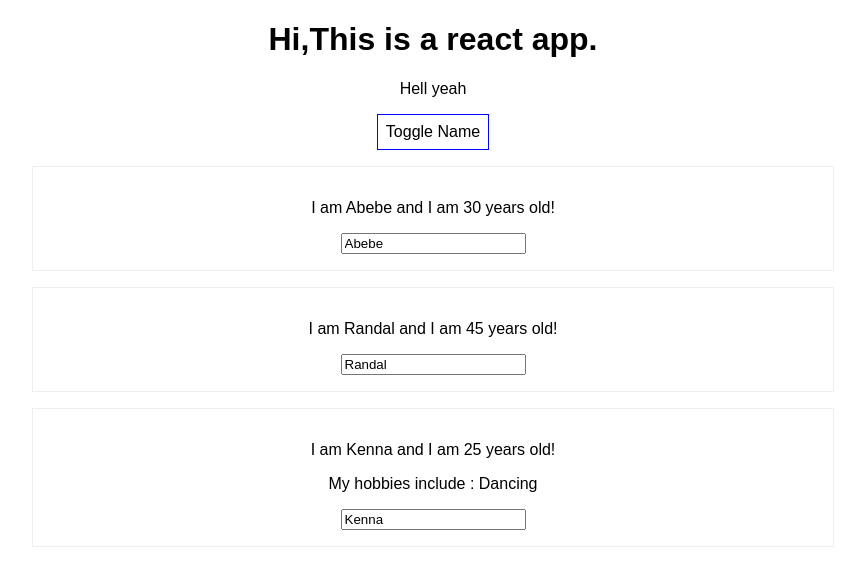
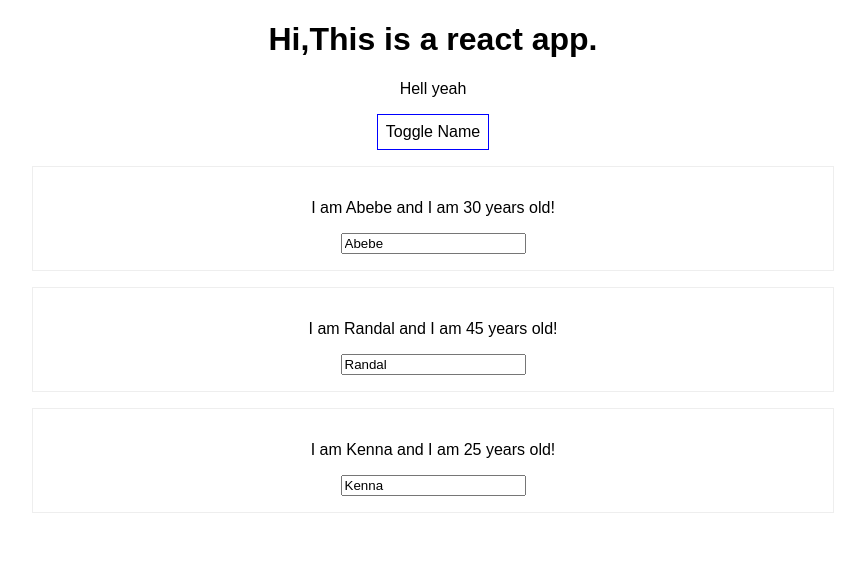
Before and after one commit to Etubom/-react-complete-guide, a React (Create React App) app: page / in a window 1280 px wide. Both pictures are taken after a click on the button "Toggle Name". Shown: the top 586 px of the page, without its empty margins (207-1072 px from the left). Built offline with nearby package versions, Linux system fonts and the light colour scheme.

Commit message:
change our list into mapped dynamic lists

```diff
--- a/src/App.js
+++ b/src/App.js
@@ -43,22 +43,13 @@
      if(this.state.showPersons){
         persons = (
           <div>
-            <Person
-            name={this.state.persons[0].name}
-            age={this.state.persons[0].age}
-              />
-            <Person
-            name={this.state.persons[1].name}
-              age={this.state.persons[1].age}
-              />
-            <Person
-              name={this.state.persons[2].name}
-              age={this.state.persons[2].age}
-              click={this.toggleNameHandler.bind(this,'Moxxy')}
-              changed={this.nameChangeHandler}
-              >
-                My hobbies include : Dancing
-              </Person>
+            {this.state.persons.map(person =>{
+              return <Person
+                      name= {person.name}
+                       age={person.age}
+                      />
+            })}
+
          </div>
         )
      }
```
